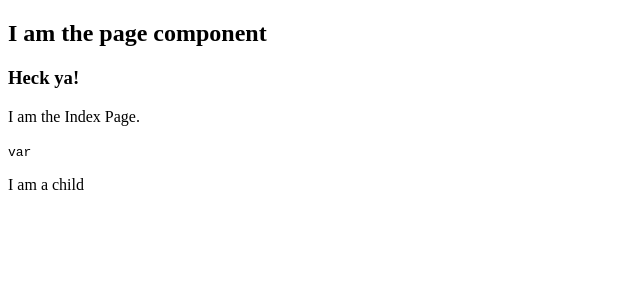
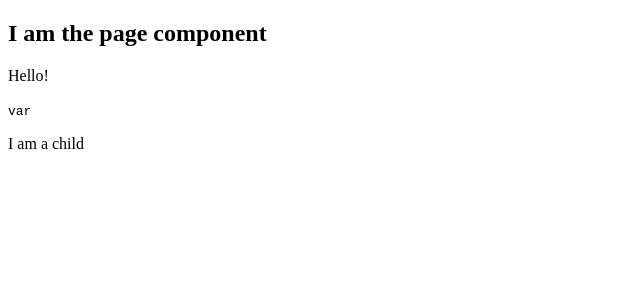
Before and after one commit to MichaelFrieze/sickfits-frontend, a Next.js app: page / in a window 1280 px wide. Shown: the top 300 px of the page, without its empty margins (0-640 px from the left). Built offline with nearby package versions, Linux system fonts and the light colour scheme.

Commit message:
created a custom App component

```diff
--- a/components/Page.js
+++ b/components/Page.js
@@ -1,8 +1,7 @@
-export default function Page({ children, cool }) {
+export default function Page({ children }) {
   return (
     <div>
       <h2>I am the page component</h2>
-      <h3>{cool}</h3>
       {children}
     </div>
   );
--- /dev/null
+++ b/pages/_app.js
@@ -0,0 +1,9 @@
+import Page from '../components/Page';
+
+export default function MyApp({ Component, pageProps }) {
+  return (
+    <Page>
+      <Component {...pageProps} />
+    </Page>
+  );
+}
--- a/pages/index.js
+++ b/pages/index.js
@@ -1,11 +1,9 @@
-import Page from '../components/Page';
-
 export default function IndexPage() {
   return (
-    <Page cool="Heck ya!">
-      <p>I am the Index Page.</p>
+    <>
+      <p>Hello!</p>
       <code>var</code>
       <p>I am a child</p>
-    </Page>
+    </>
   );
 }
```
